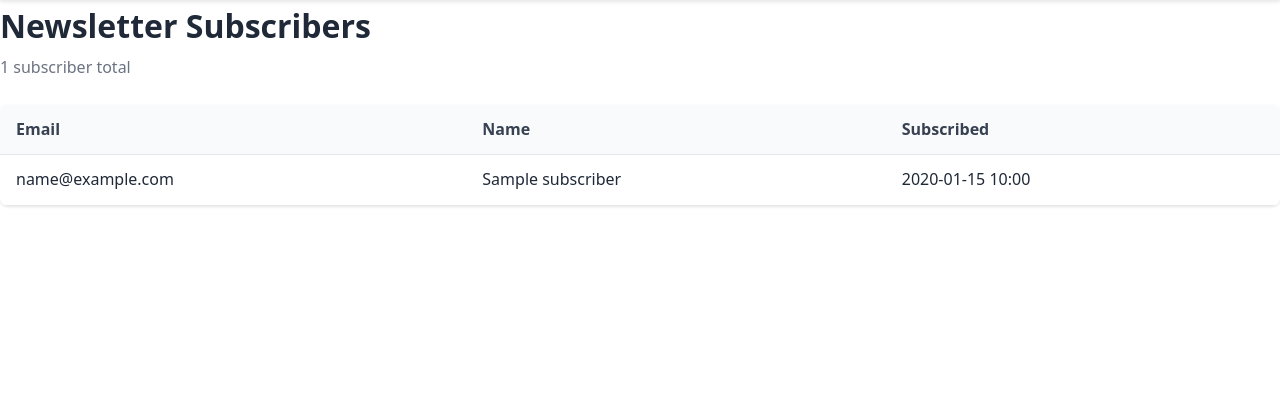
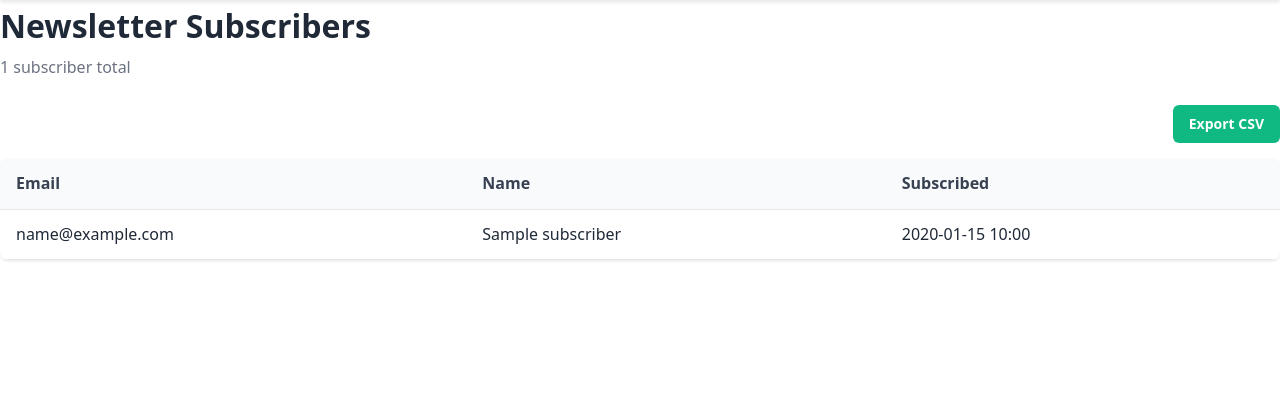
Before and after one commit to Butani89/Sloths, a Flask app: page /admin/subscribers in a window 1280 px wide. Shown: the part 77-497 px from the top of the page. Run offline with Flask 3, Linux system fonts and the light colour scheme; a user stored in the database is signed in; tables that the repository leaves empty hold one stand-in row (values such as "Sample post").

Commit message:
feat: Protect admin routes and add CSV export

```diff
--- a/application/app/presentation/routes/admin.py
+++ b/application/app/presentation/routes/admin.py
@@ -1,22 +1,56 @@
+"""Admin routes for managing subscribers.
+Protected by @login_required - requires admin authentication.
 """
-Admin routes for managing subscribers.
-Initially unprotected - authentication will be added later.
-"""
-from flask import Blueprint, render_template
+from datetime import datetime
+import csv
+import io
+from flask import Blueprint, render_template, Response
+from flask_login import login_required
 from app.business.services.subscription_service import SubscriptionService
 
-# Skapar en blueprint döpt till "admin".
-# url_prefix="/admin" gör att alla sidor här hamnar under den adressen.
 admin_bp = Blueprint("admin", __name__, url_prefix="/admin")
 
 @admin_bp.route("/subscribers")
+@login_required
 def subscribers():
     """Display list of all newsletter subscribers."""
     service = SubscriptionService()
-    # Hämtar alla prenumeranter via servicelagret
     all_subscribers = service.get_all_subscribers()
     return render_template(
         "admin/subscribers.html",
         subscribers=all_subscribers,
         count=len(all_subscribers),
     )
+
+@admin_bp.route("/export/csv")
+@login_required
+def export_csv():
+    """Export all subscribers as a downloadable CSV file."""
+    service = SubscriptionService()
+    all_subscribers = service.get_all_subscribers()
+
+    # Create CSV in memory
+    output = io.StringIO()
+    writer = csv.writer(output)
+
+    # Write header
+    writer.writerow(["Email", "Name", "Subscribed At"])
+
+    # Write data rows
+    for sub in all_subscribers:
+        writer.writerow([
+            sub.email,
+            sub.name,
+            sub.subscribed_at.strftime("%Y-%m-%d %H:%M:%S") if sub.subscribed_at else "",
+        ])
+
+    # Prepare response
+    output.seek(0)
+    date_str = datetime.now().strftime("%Y%m%d")
+    filename = f"subscribers-{date_str}.csv"
+
+    return Response(
+        output.getvalue(),
+        mimetype="text/csv",
+        headers={"Content-Disposition": f"attachment; filename={filename}"},
+    )
--- a/application/app/presentation/templates/admin/subscribers.html
+++ b/application/app/presentation/templates/admin/subscribers.html
@@ -8,6 +8,9 @@
     <p class="admin__count">{{ count }} subscriber{{ "s" if count != 1 else "" }} total</p>
 
     {% if subscribers %}
+    <div class="admin__actions">
+        <a href="{{ url_for('admin.export_csv') }}" class="admin__export-btn">Export CSV</a>
+    </div>
     <table class="admin__table">
         <thead>
             <tr>
@@ -46,6 +49,26 @@
         color: #6b7280;
         margin-bottom: 1.5rem;
     }
+    /* Styles for the Export button */
+    .admin__actions {
+        display: flex;
+        justify-content: flex-end;
+        margin-bottom: 1rem;
+    }
+    .admin__export-btn {
+        background-color: #10b981; /* Green color */
+        color: white;
+        padding: 0.5rem 1rem;
+        border-radius: 0.375rem;
+        text-decoration: none;
+        font-weight: 600;
+        font-size: 0.875rem;
+        transition: background-color 0.2s;
+    }
+    .admin__export-btn:hover {
+        background-color: #059669;
+    }
+
     .admin__table {
         width: 100%;
         border-collapse: collapse;
```
